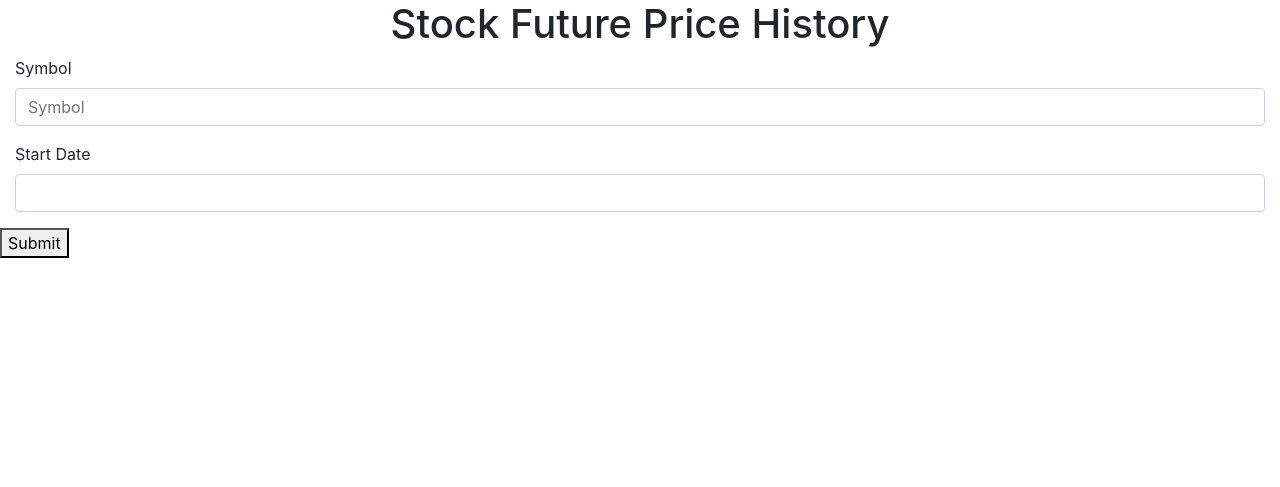
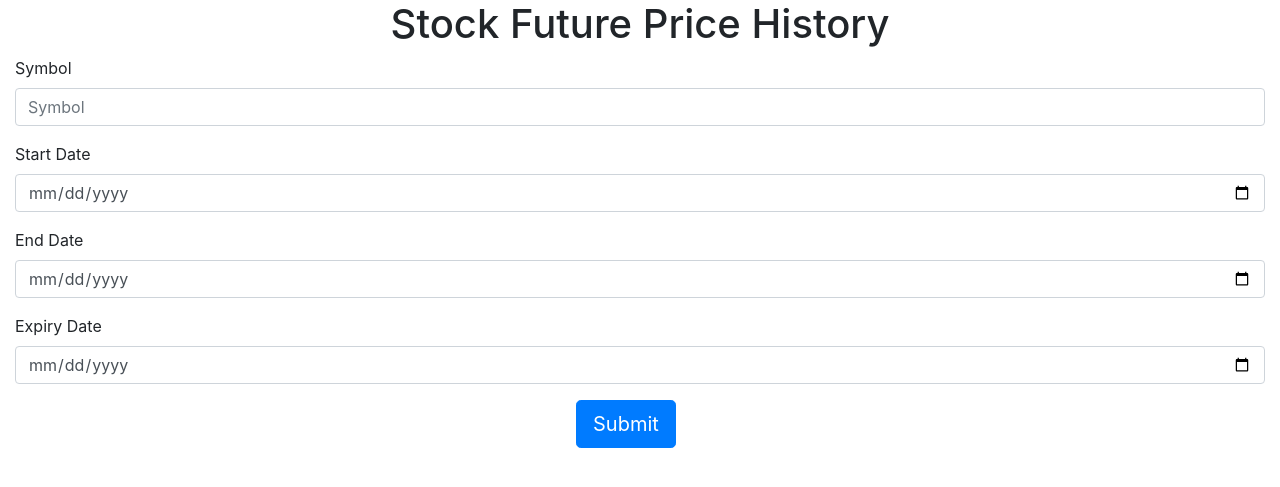
Before and after one commit to Ishika18/nse_EOD_copy_flask, a Flask app: page / in a window 1280 px wide. Shown: the top 487 px of the page. Run offline with Flask 2, Linux system fonts and the light colour scheme; some libraries are stand-ins or nearby versions.

Commit message:
input fields with date inputs done

```diff
--- a/templates/index.html
+++ b/templates/index.html
@@ -12,13 +12,21 @@
 <form action="#" method="post">
     <div class="form-group col-12">
         <label for="validationDefault01">Symbol</label>
-        <input type="text" class="form-control" id="validationDefault01" placeholder="Symbol" required>
+        <input type="text" class="form-control" id="validationDefault01" placeholder="Symbol" name="symbol" required>
     </div>
     <div class="form-group col-12">
-        <label for="validationDefault01">Start Date</label>
-        <input type="text" class="form-control dp" id="validationDefault01" required>
+        <label for="validationDefault02">Start Date</label>
+        <input type="date" class="form-control dp" id="validationDefault01" placeholder="Symbol" name="start_date" required>
     </div>
-    <p><button type="submit">Submit</button> </p>
+    <div class="form-group col-12">
+        <label for="validationDefault03">End Date</label>
+        <input type="date" class="form-control dp" id="validationDefault01" name="end_date" required>
+    </div>
+    <div class="form-group col-12">
+        <label for="validationDefault04">Expiry Date</label>
+        <input type="date" class="form-control dp" id="validationDefault01" name="expiry_date" required>
+    </div>
+    <p><button type="submit" class="btn btn-primary btn-lg" style="margin-left: 45%">Submit</button> </p>
 </form>
 
 {% endblock %}
```
